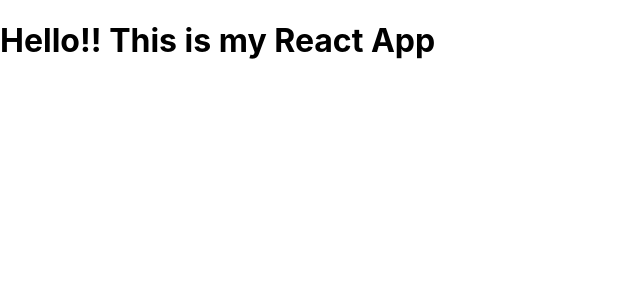
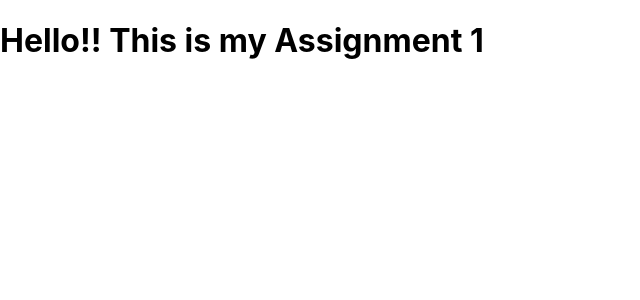
Before and after one commit to Abhigadgil15/kanbas, a React (Create React App) app: page / in a window 1280 px wide. Shown: the top 300 px of the page, without its empty margins (0-640 px from the left). Built offline with nearby package versions, Linux system fonts and the light colour scheme.

Commit message:
Update branch

```diff
--- a/src/App.js
+++ b/src/App.js
@@ -4,7 +4,7 @@ function App() {
   return (
     <div className="App">
       <header className="App-header">
-        <h1> Hello!! This is my React App</h1>
+        <h1> Hello!! This is my Assignment 1</h1>
       </header>
     </div>
   );
```
